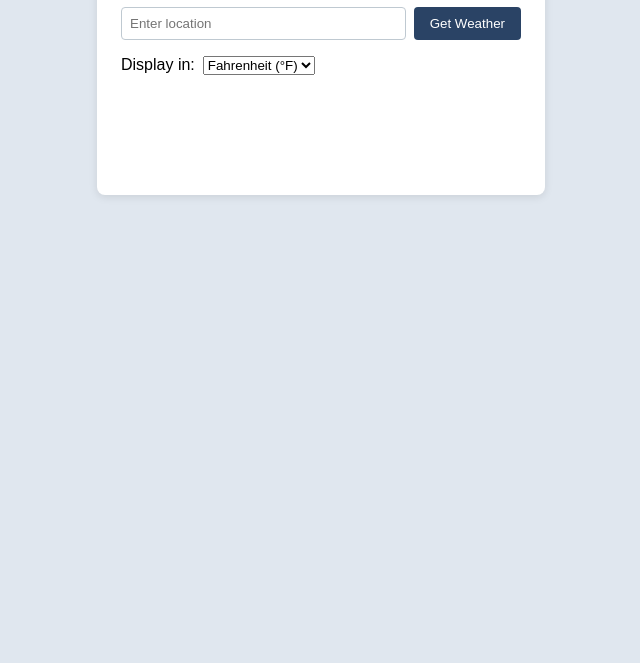
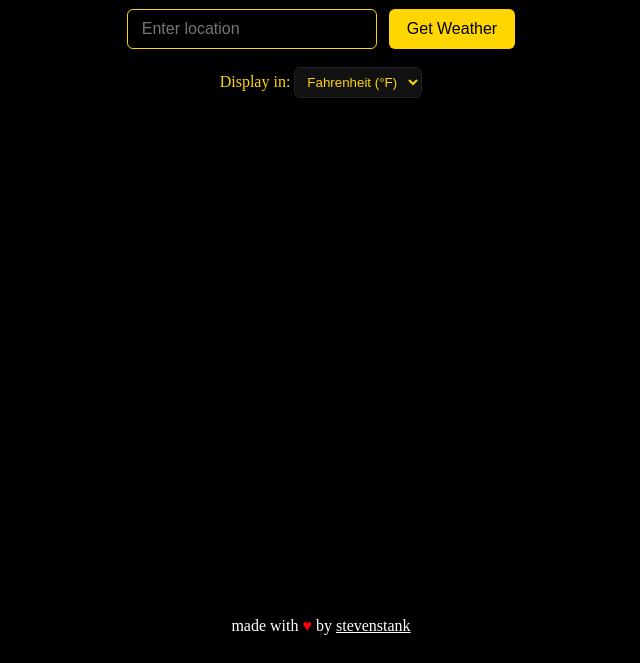
Before and after one commit to stevenstank/weather, a website: page public/index.html in a window 1280 px wide. Shown: the part 137-800 px from the top of the page, without its empty margins (319-959 px from the left). Drawn offline with Linux system fonts and the light colour scheme.

Commit message:
final commit

```diff
--- a/package.json
+++ b/package.json
@@ -21,6 +21,6 @@
   "dependencies": {
     "dotenv": "^17.3.1",
     "express": "^5.2.1",
-    "node-fetch": "^3.3.2"
+    "node-fetch": "^2.7.0"
   }
 }
--- a/public/app.js
+++ b/public/app.js
@@ -1,5 +1,3 @@
-// ...existing code...
-// Visual Crossing API key is now handled by backend
 async function fetchWeather(location, unit = 'us') {
     const url = `/api/weather?location=${encodeURIComponent(location)}&unit=${unit}`;
     try {
@@ -13,5 +11,36 @@ async function fetchWeather(location, unit = 'us') {
         return null;
     }
 }
-// ...existing code...
-// (rest of your JS logic, including event listeners and display functions)
+
+document.addEventListener('DOMContentLoaded', () => {
+    const form = document.getElementById('location-form');
+    const input = document.getElementById('location-input');
+    const weatherDisplay = document.getElementById('weather-display');
+    const loading = document.getElementById('loading');
+    const unitToggle = document.getElementById('unit-toggle');
+
+    async function handleWeatherSearch(e) {
+        e.preventDefault();
+        const location = input.value.trim();
+        const unit = unitToggle.value;
+        if (!location) return;
+        weatherDisplay.innerHTML = '';
+        loading.style.display = 'block';
+        const data = await fetchWeather(location, unit);
+        loading.style.display = 'none';
+            if (data && data.address) {
+                const temp = data.currentConditions && data.currentConditions.temp !== undefined ? data.currentConditions.temp : 'N/A';
+                const unitSymbol = unit === 'us' ? 'F' : 'C';
+                const description = data.description || '';
+                weatherDisplay.innerHTML = `
+                    <h2>${data.address}</h2>
+                    <p class="temp">Temperature = ${temp}°${unitSymbol}</p>
+                    <p class="description">${description}</p>
+                `;
+        } else {
+            weatherDisplay.innerHTML = '<p>Weather data not found. Please try another location.</p>';
+        }
+    }
+
+    form.addEventListener('submit', handleWeatherSearch);
+});
--- a/public/index.html
+++ b/public/index.html
@@ -22,6 +22,9 @@
         </div>
         <div id="weather-display"></div>
         <div id="loading" style="display:none;">Loading...</div>
+        <footer>
+            made with <span class="heart">♥</span> by <a class="footer-link" href="https://github.com/stevenstank/" target="_blank" rel="noopener noreferrer">stevenstank</a>
+        </footer>
     </div>
     <script src="app.js"></script>
 </body>
--- a/public/style.css
+++ b/public/style.css
@@ -1,57 +1,154 @@
-body {
-    font-family: Arial, sans-serif;
-    background: #e0e7ef;
+html, body {
+    height: 100%;
     margin: 0;
     padding: 0;
+    background: #000;
+    color: #FFD600;
+    font-weight: normal;
 }
+
+/* hide overflow to remove scrollbars as requested */
+html, body {
+    overflow: hidden;
+}
+
 .container {
-    max-width: 400px;
-    margin: 40px auto;
-    background: #fff;
-    border-radius: 8px;
-    box-shadow: 0 2px 8px rgba(0,0,0,0.1);
-    padding: 24px;
+    background: #000;
+    max-width: 600px;
+    margin: 0 auto;
+    padding: 48px 24px;
+    border-radius: 0;
+    box-shadow: none;
+    text-align: center;
+    color: #FFD600;
+    min-height: 100vh;
+    display: flex;
+    flex-direction: column;
+    justify-content: flex-start;
 }
+/* prevent content from being covered by fixed footer */
+.container {
+    padding-bottom: 80px;
+}
+
 h1 {
-    text-align: center;
-    color: #2a4365;
+    color: #FFD600;
+    margin-bottom: 24px;
+    font-size: 2.5rem;
+    font-weight: normal;
 }
+
 form {
     display: flex;
-    gap: 8px;
-    margin-bottom: 16px;
+    justify-content: center;
+    gap: 12px;
+    margin-bottom: 18px;
 }
-#location-input {
-    flex: 1;
-    padding: 8px;
-    border: 1px solid #bfc9d1;
-    border-radius: 4px;
+
+input[type="text"] {
+    padding: 10px 14px;
+    border: 1px solid #FFD600;
+    border-radius: 6px;
+    font-size: 1rem;
+    width: 220px;
+    background: #000;
+    color: #FFD600;
 }
-button {
-    padding: 8px 16px;
-    background: #2a4365;
-    color: #fff;
+
+button[type="submit"] {
+    background: #FFD600;
+    color: #000;
     border: none;
-    border-radius: 4px;
+    border-radius: 6px;
+    padding: 10px 18px;
+    font-size: 1rem;
+    cursor: pointer;
+    transition: background 0.2s;
+}
+
+button[type="submit"]:hover {
+    background: #FFC400;
+}
+
+.toggle-container {
+    margin-bottom: 18px;
+    color: #FFD600;
+}
+
+/* darker select (Fahrenheit/Metric) */
+#unit-toggle {
+    background: #111;
+    color: #FFD600;
+    border: 1px solid #222;
+    border-radius: 6px;
+    padding: 6px 8px;
+}
+
+#unit-toggle option {
+    background: #111;
+    color: #FFD600;
+}
+
+#weather-display {
+    margin-top: 18px;
+    min-height: 60px;
+    color: #ffffff;
+}
+
+.temp {
+    font-size: 1.6rem;
+    margin-top: 12px;
+    color: #ffffff;
+}
+
+#weather-display h2 {
+    color: #ffffff;
+    font-size: 1.8rem;
+}
+
+.description {
+    color: #ffffff;
+    font-size: 1rem;
+    margin-top: 8px;
+    opacity: 0.95;
+}
+
+#loading {
+    margin-top: 18px;
+    color: #FFD600;
+}
+
+footer {
+    margin-top: auto;
+    text-align: center;
+    color: #ffffff;
+    background: transparent;
+    padding: 16px 0 8px 0;
+    font-size: 1rem;
+    border-radius: 0;
+}
+
+/* make footer visible at bottom of screen */
+footer {
+    position: fixed;
+    left: 0;
+    right: 0;
+    bottom: 20px;
+    background: #000;
+    z-index: 1000;
+}
+
+.heart {
+    color: #ff0000;
+}
+
+.footer-link {
+    color: #ffffff;
+    text-decoration: underline;
+    font-weight: normal;
     cursor: pointer;
 }
-button:hover {
-    background: #1a2a3a;
+
+.footer-link:hover {
+    opacity: 0.9;
 }
-.toggle-container {
-    display: flex;
-    align-items: center;
-    gap: 8px;
-    margin-bottom: 16px;
-}
-#weather-display {
-    min-height: 80px;
-    text-align: center;
-    font-size: 1.1em;
-}
-#loading {
-    text-align: center;
-    color: #2a4365;
-    font-weight: bold;
-    margin-top: 16px;
-}
```
Also changed, not shown: 1 other file.
